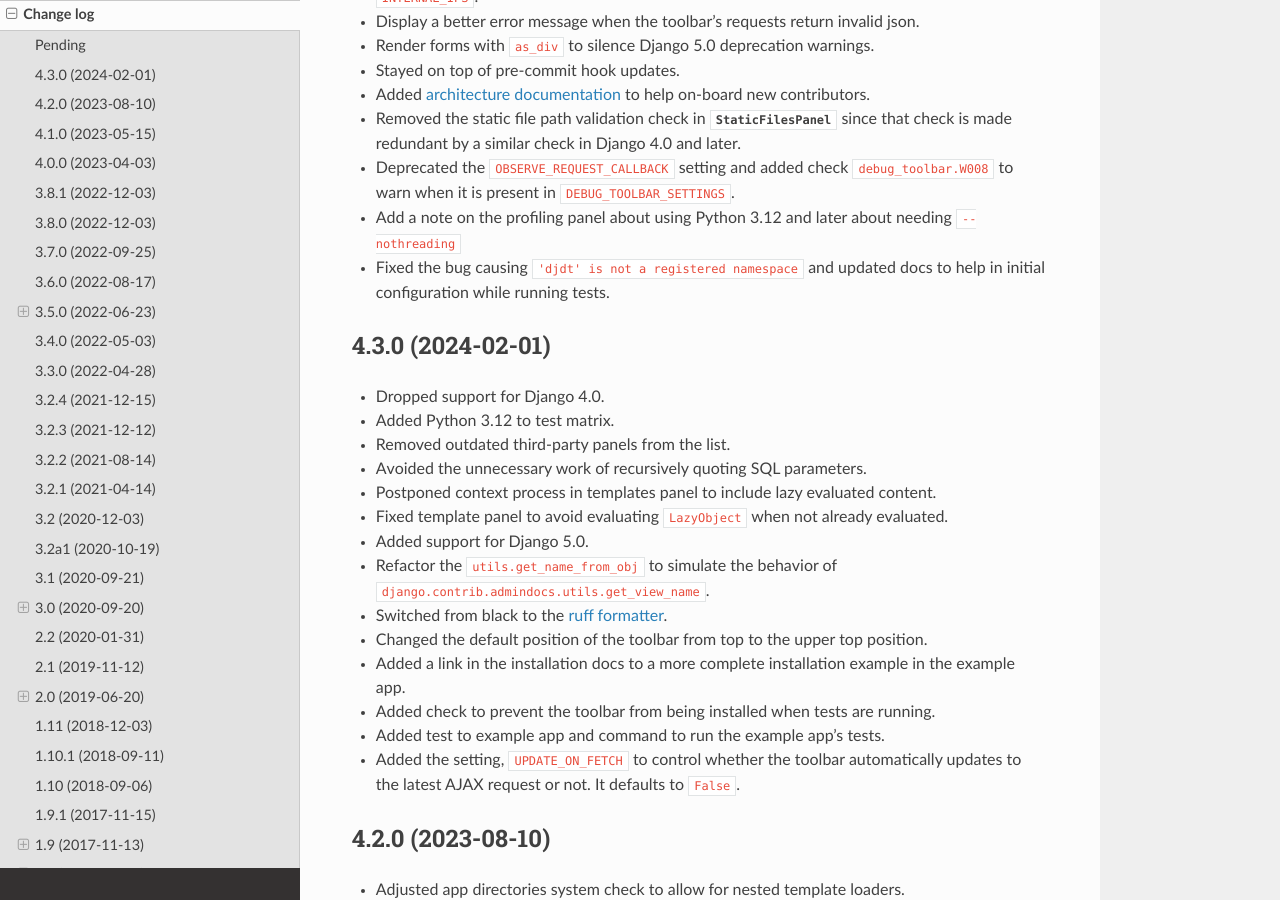
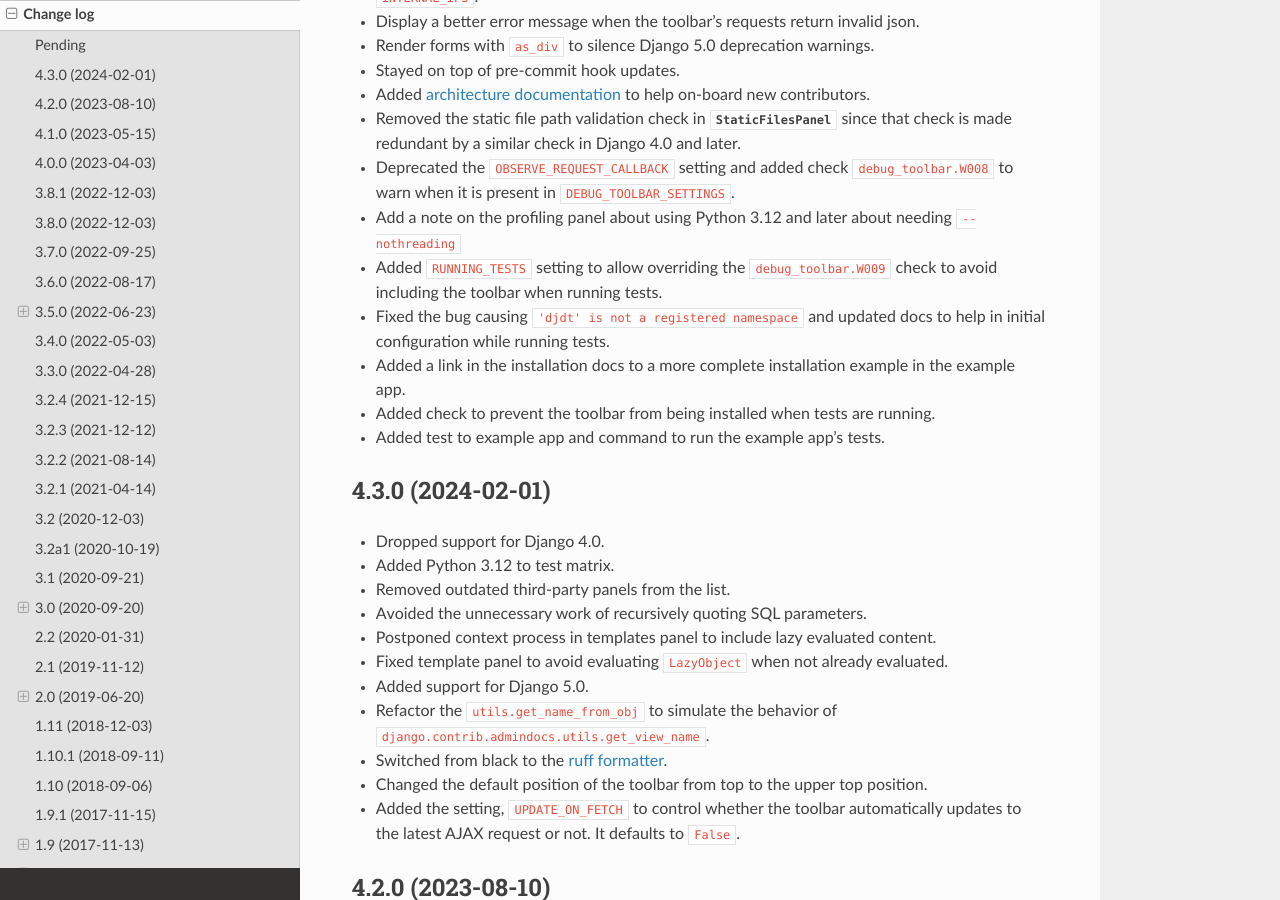
Before and after one commit to jazzband/django-debug-toolbar, a Sphinx documentation site: the page built from docs/changes.rst, in a window 1280 px wide and 900 px high, scrolled down 279 px. Built offline with Sphinx 7.4.7 and the Read the Docs theme 2.0.0, drawn with Linux system fonts in a browser that asks for light colours.

Commit message:
Clean-up the changelog

```diff
--- a/docs/changes.rst
+++ b/docs/changes.rst
@@ -22,8 +22,16 @@
   ``DEBUG_TOOLBAR_SETTINGS``.
 * Add a note on the profiling panel about using Python 3.12 and later
   about needing ``--nothreading``
+* Added ``RUNNING_TESTS`` setting to allow overriding the
+  ``debug_toolbar.W009`` check to avoid including the toolbar when running
+  tests.
 * Fixed the bug causing ``'djdt' is not a registered namespace`` and updated
   docs to help in initial configuration while running tests.
+* Added a link in the installation docs to a more complete installation
+  example in the example app.
+* Added check to prevent the toolbar from being installed when tests
+  are running.
+* Added test to example app and command to run the example app's tests.
 
 4.3.0 (2024-02-01)
 ------------------
```
Also changed, not shown: other parts of docs/changes.rst (+0 -5 lines).
